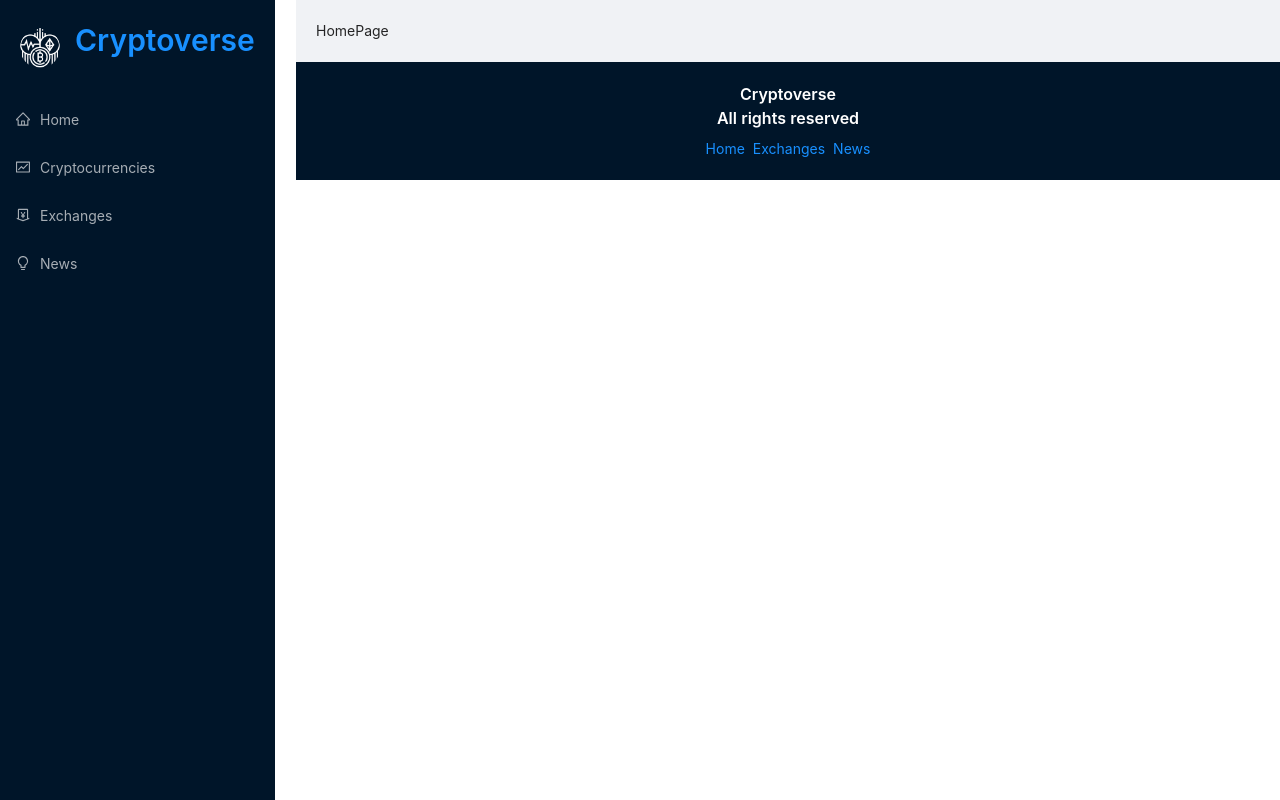
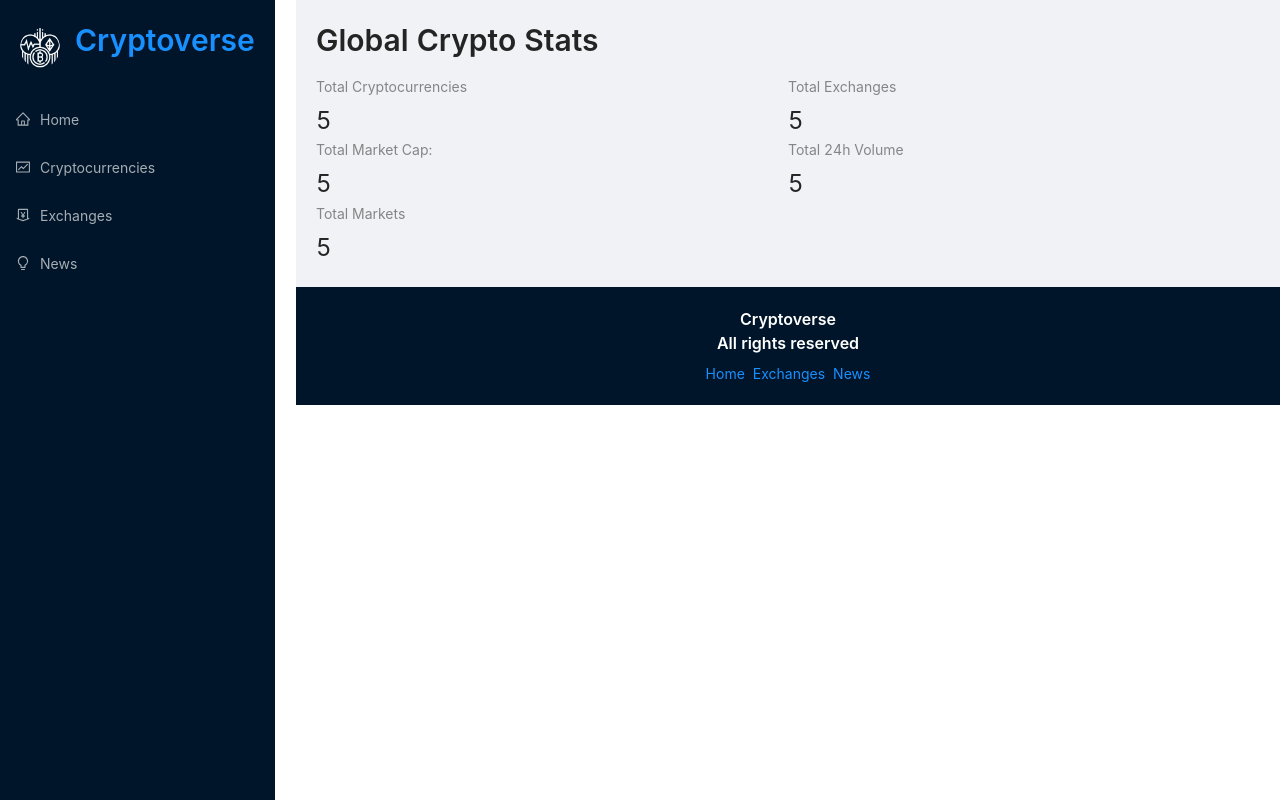
Before and after one commit to SaJid96/Cryptocurrency, a React (Create React App) app: page / in a window 1280 px wide. Built offline with nearby package versions, Linux system fonts and the light colour scheme.

Commit message:
Cryptp stats basic structure

```diff
--- a/src/components/HomePage.jsx
+++ b/src/components/HomePage.jsx
@@ -1,9 +1,39 @@
 import React from 'react'
+import millify from 'millify';
+import { Typography, Row, Col, Statistic } from 'antd';
+import { Link } from 'react-router-dom';
+
 
 const HomePage = () => {
+
+  const {Title} =Typography
+
   return (
-    <div>HomePage</div>
-  )
+    <>
+      <Title level={2} className="heading">
+        Global Crypto Stats
+      </Title>
+      <Row>
+        <Col span={12}>
+          <Statistic title="Total Cryptocurrencies" value="5" />
+        </Col>
+
+        <Col span={12}>
+          <Statistic title="Total Exchanges" value="5" />
+        </Col>
+        <Col span={12}>
+          <Statistic title="Total Market Cap:" value="5" />
+        </Col>
+        <Col span={12}>
+          <Statistic title="Total 24h Volume" value="5" />
+        </Col>
+        <Col span={12}>
+          <Statistic title="Total Markets"  value="5" />
+        </Col>
+
+      </Row>
+    </>
+  );
 }
 
 export default HomePage
```
